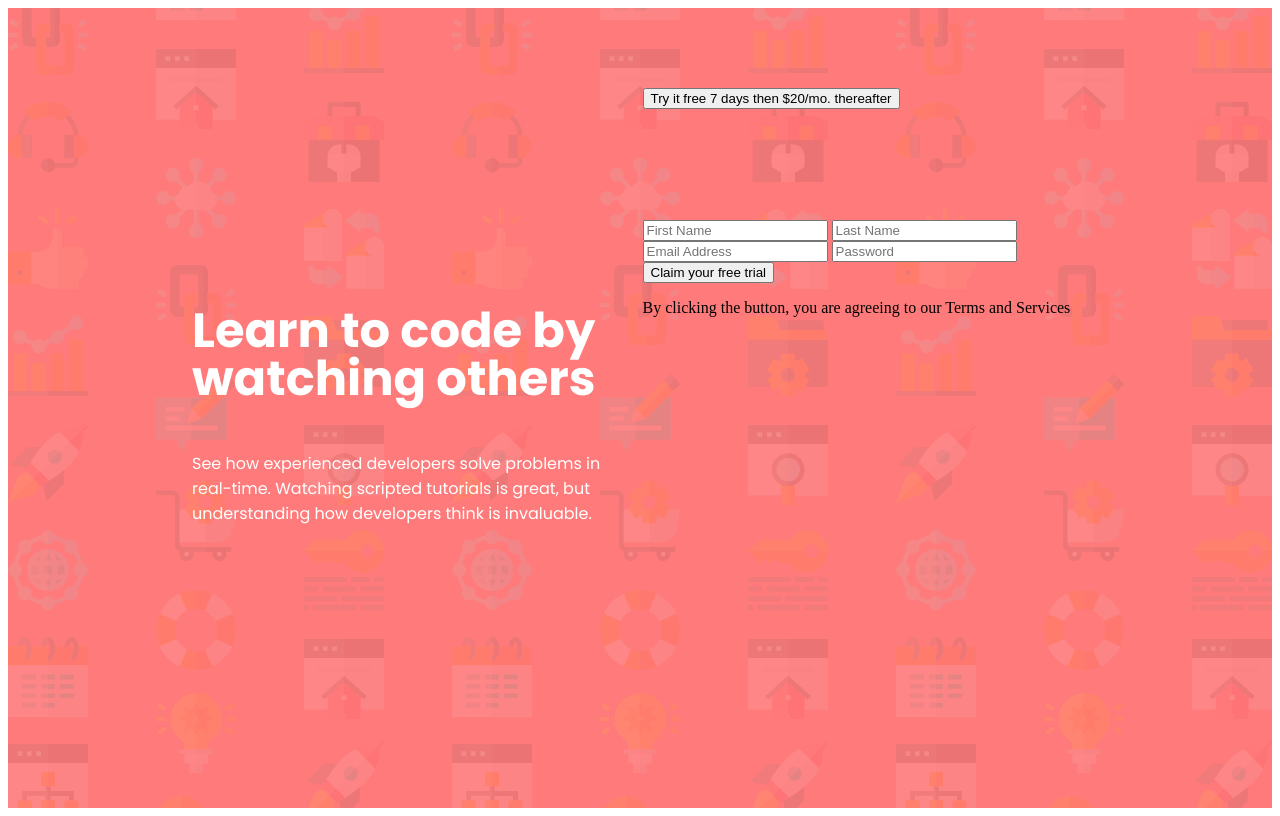
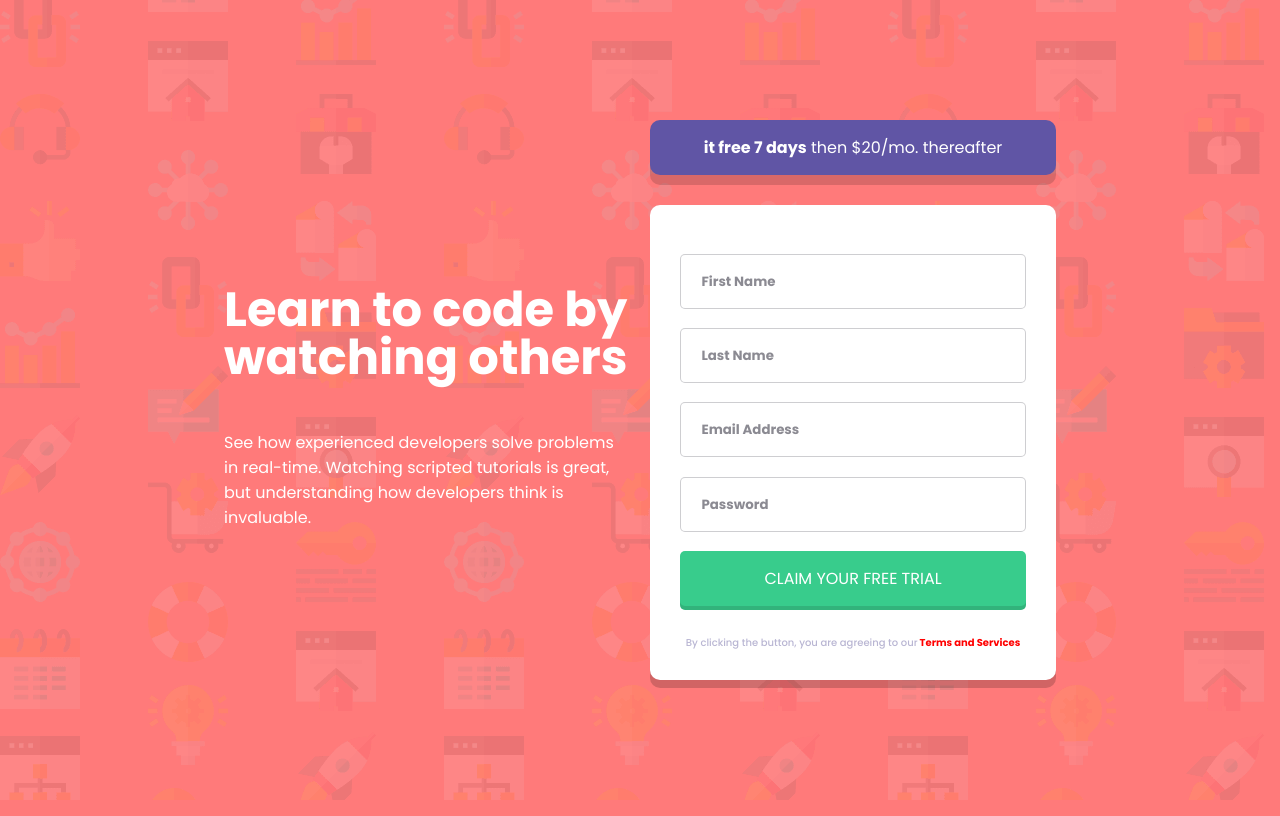
Before and after one commit to chalbrik/Intro_Component_Sign_Up_Project, a plain HTML site: page index.html in a window 1280 px wide. Drawn offline with Linux system fonts and the light colour scheme.

Commit message:
Both sides html css done

```diff
--- a/index.html
+++ b/index.html
@@ -35,19 +35,20 @@
           </p>
         </div>
         <div class="subscription-button">
-          <button>Try it free 7 days then $20/mo. thereafter</button>
+          <button>
+            <span class="bold-text">it free 7 days</span> then $20/mo.
+            thereafter
+          </button>
         </div>
         <div class="application-form">
-          <form action="" method="post">
           <input type="text" placeholder="First Name" />
           <input type="text" placeholder="Last Name" />
           <input type="text" placeholder="Email Address" />
           <input type="text" placeholder="Password" />
           <button>Claim your free trial</button>
           <p>
-              By clicking the button, you are agreeing to our Terms and Services
+            By clicking the button, you are agreeing to our<span class="red-text"> Terms and Services</span>
           </p>
-          </form>
         </div>
       </div>
     </main>
--- a/style.css
+++ b/style.css
@@ -1,4 +1,4 @@
-main{
+html {
     height: 100vh;
     display: flex;
     justify-content: center;
@@ -8,12 +8,12 @@ main{
 }
 
 .main-container {
-    height: 80vh;
-    width: 70vw;
+    height: 70vh;
+    width: 65vw;
 
     display: grid;
-    grid-template: 2fr 8fr / repeat(2, 1fr);
-    gap: 5px;
+    grid-template: 0.5fr 9.5fr / repeat(2, 1fr);
+    gap: 20px;
 
 
 
@@ -31,17 +31,110 @@ main{
     color: white;
 }
 
-.decription-heading > h1{
+.decription-heading>h1 {
     font-size: 48px;
     font-weight: 700;
     line-height: 100%;
 }
 
-.decription-heading > p{
+.decription-heading>p {
     font-size: 16px;
     font-weight: 400;
 }
 
-.subscription-button {}
+.subscription-button {
+    display: flex;
+    justify-content: center;
+    align-items: center;
+}
 
-.application-form {}
+.subscription-button>button {
+    height: 55px;
+    width: 100%;
+    border: none;
+    background-color: hsl(248, 32%, 49%);
+    border-radius: 10px;
+    font-family: 'Poppins', sans-serif;
+    font-size: 16px;
+    font-weight: 400;
+    color: white;
+    margin-bottom: 10px;
+    box-shadow: 0px 10px 0px rgb(0, 0, 0, 0.15);
+
+}
+
+span.bold-text {
+    font-weight: 700;
+}
+
+.application-form {
+    box-sizing: border-box;
+    display: flex;
+    flex-direction: column;
+    justify-content: space-evenly;
+    align-items: center;
+    padding-top: 30px;
+
+    background-color: white;
+    border-radius: 10px;
+    box-shadow: 0px 8px rgb(0, 0, 0, 0.18);
+
+
+    height: 100%;
+
+    border-color: hsl(246, 25%, 77%);
+}
+
+.application-form input {
+    height: 55px;
+    width: 85%;
+
+    box-sizing: border-box;
+
+    padding: 10px 0 10px 20px;
+    border: 1px solid rgb(62, 60, 73, 0.25);
+    background: #fff;
+
+    border-radius: 5px;
+}
+
+.application-form input::placeholder {
+
+    font-family: 'Poppins', sans-serif;
+    font-weight: 700;
+    color: rgb(62, 60, 73, 0.6);
+}
+
+.application-form button {
+    box-sizing: border-box;
+    background-color: hsl(154, 59%, 51%);
+    height: 55px;
+    width: 85%;
+    border: none;
+    border-radius: 5px;
+
+    font-family: 'Poppins', sans-serif;
+    font-size: 16px;
+    font-weight: 400;
+    color: white;
+
+    text-transform: uppercase;
+
+    box-shadow: 0px 4px 0px hsl(154, 56%, 45%);
+}
+
+.application-form p {
+    font-family: 'Poppins', sans-serif;
+    font-size: 10px;
+    font-weight: 500;
+    color: hsl(246, 25%, 77%);
+
+
+}
+
+.application-form p>span.red-text {
+    color: red;
+    font-weight: 700;
+
+
+}
```
Lines whose indentation alone changed are shown as unchanged.
